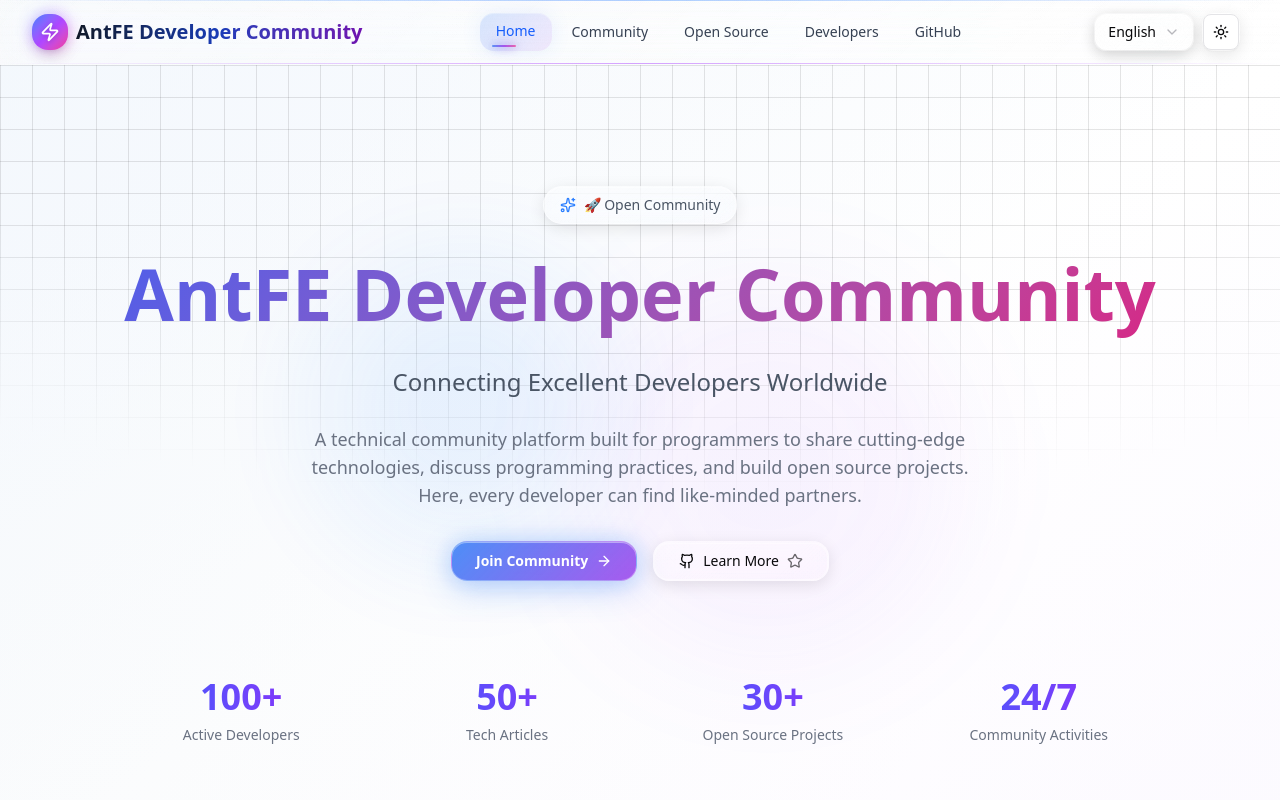
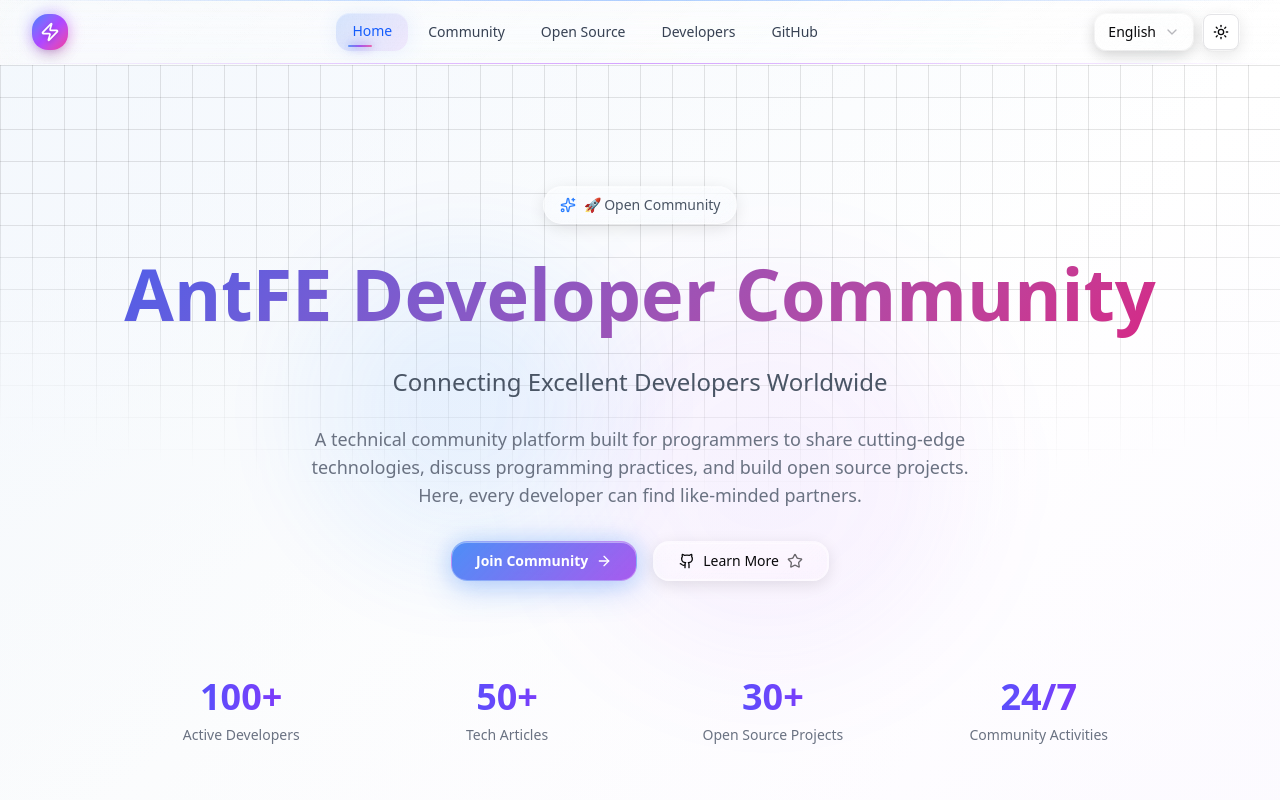
Before and after one commit to gentleman-org/antfe, a Next.js app: page /en in a window 1280 px wide. Shown: the top 800 px of the page. Built offline with nearby package versions, Linux system fonts and the light colour scheme.

Commit message:
feat: change header word

```diff
--- a/components/layout/header.tsx
+++ b/components/layout/header.tsx
@@ -54,7 +54,7 @@ export default function Header() {
                   </div>
                   <span className="bg-gradient-to-r from-gray-900 via-blue-800 to-purple-800 bg-clip-text text-xl font-bold text-transparent dark:from-white dark:via-blue-200 dark:to-purple-200">
                     <span className="md:hidden">{t('layout.shortTitle')}</span>
-                    <span className="hidden md:inline">{t('layout.title')}</span>
+                    {/* <span className="hidden md:inline">{t('layout.title')}</span> */}
                   </span>
                 </Link>
               </div>
```
